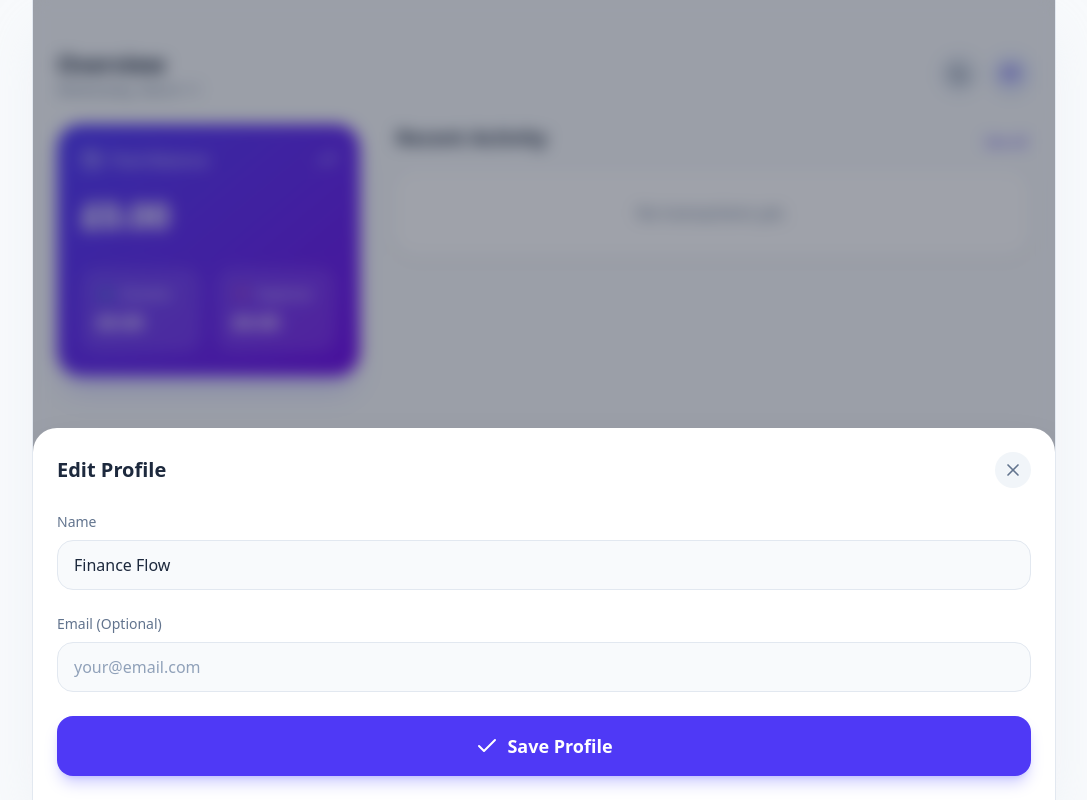
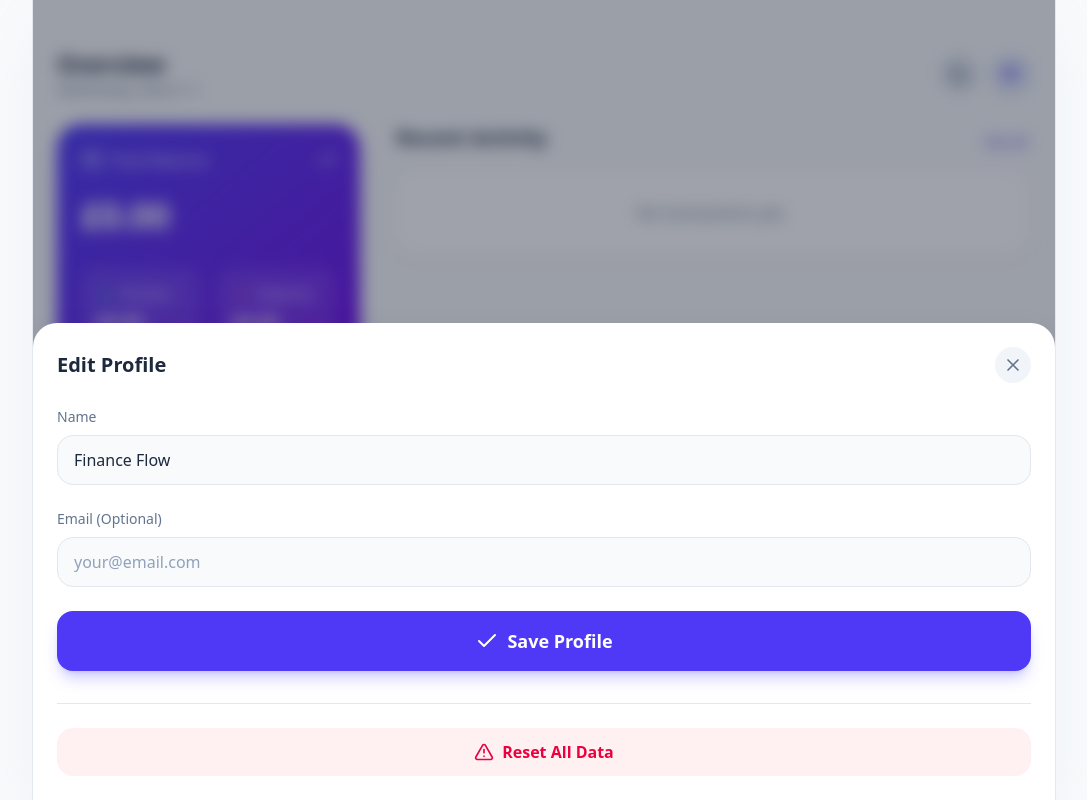
Before and after one commit to amannsyed/finance-flow, a React (Vite) app: page / in a window 1280 px wide. Both pictures are taken after a click on the button "FF". Shown: the whole page, without its empty margins (96-1183 px from the left). Built offline with nearby package versions, Linux system fonts and the light colour scheme.

Commit message:
Add reset data functionality to ProfileModal

```diff
--- a/src/components/ProfileModal.tsx
+++ b/src/components/ProfileModal.tsx
@@ -1,6 +1,6 @@
 import React, { useState, useEffect } from 'react';
 import { useFinance } from '../store/FinanceContext';
-import { X, Check } from 'lucide-react';
+import { X, Check, AlertTriangle } from 'lucide-react';
 import { motion, AnimatePresence } from 'motion/react';
 
 interface Props {
@@ -9,14 +9,16 @@ interface Props {
 }
 
 export const ProfileModal: React.FC<Props> = ({ isOpen, onClose }) => {
-  const { profile, updateProfile } = useFinance();
+  const { profile, updateProfile, resetData } = useFinance();
   const [name, setName] = useState(profile.name);
   const [email, setEmail] = useState(profile.email);
+  const [showResetConfirm, setShowResetConfirm] = useState(false);
 
   useEffect(() => {
     if (isOpen) {
       setName(profile.name);
       setEmail(profile.email);
+      setShowResetConfirm(false);
     }
   }, [isOpen, profile]);
 
@@ -81,6 +83,44 @@ export const ProfileModal: React.FC<Props> = ({ isOpen, onClose }) => {
                 Save Profile
               </button>
             </form>
+
+            <div className="mt-8 pt-6 border-t border-slate-200 dark:border-slate-700">
+              {!showResetConfirm ? (
+                <button
+                  type="button"
+                  onClick={() => setShowResetConfirm(true)}
+                  className="w-full py-3 text-rose-600 dark:text-rose-400 bg-rose-50 dark:bg-rose-900/20 hover:bg-rose-100 dark:hover:bg-rose-900/40 rounded-2xl font-semibold transition-colors flex items-center justify-center gap-2"
+                >
+                  <AlertTriangle size={20} />
+                  Reset All Data
+                </button>
+              ) : (
+                <div className="bg-rose-50 dark:bg-rose-900/20 p-4 rounded-2xl border border-rose-200 dark:border-rose-800/50">
+                  <p className="text-sm text-rose-800 dark:text-rose-200 font-medium mb-4 text-center">
+                    Are you sure? This will delete all your transactions, budgets, and custom settings permanently.
+                  </p>
+                  <div className="flex gap-2">
+                    <button
+                      type="button"
+                      onClick={() => {
+                        resetData();
+                        onClose();
+                      }}
+                      className="flex-1 py-2.5 bg-rose-600 hover:bg-rose-700 text-white rounded-xl font-semibold transition-colors"
+                    >
+                      Yes, Reset
+                    </button>
+                    <button
+                      type="button"
+                      onClick={() => setShowResetConfirm(false)}
+                      className="flex-1 py-2.5 bg-slate-200 dark:bg-slate-700 text-slate-700 dark:text-slate-300 hover:bg-slate-300 dark:hover:bg-slate-600 rounded-xl font-semibold transition-colors"
+                    >
+                      Cancel
+                    </button>
+                  </div>
+                </div>
+              )}
+            </div>
           </motion.div>
         </>
       )}
```
